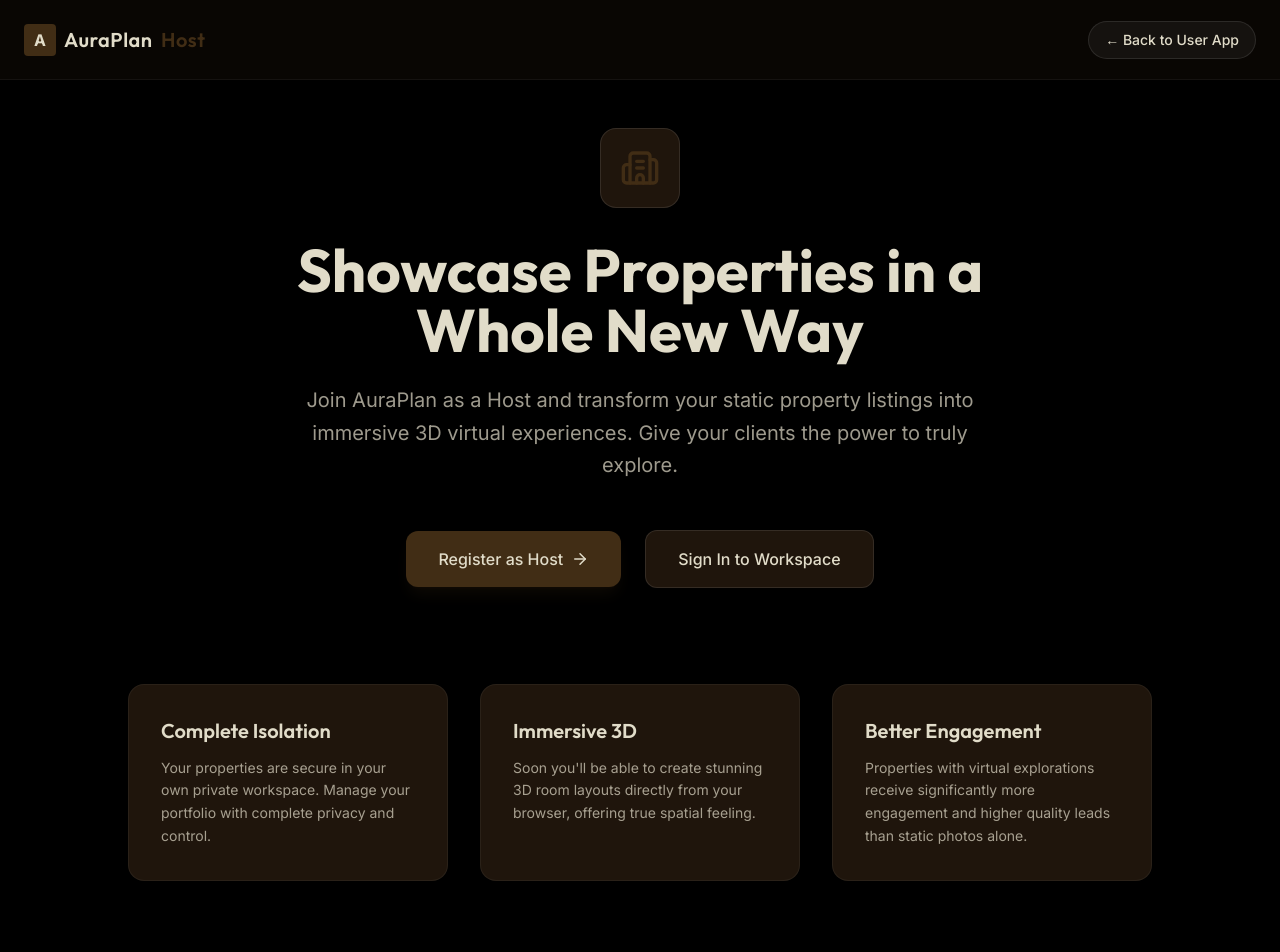
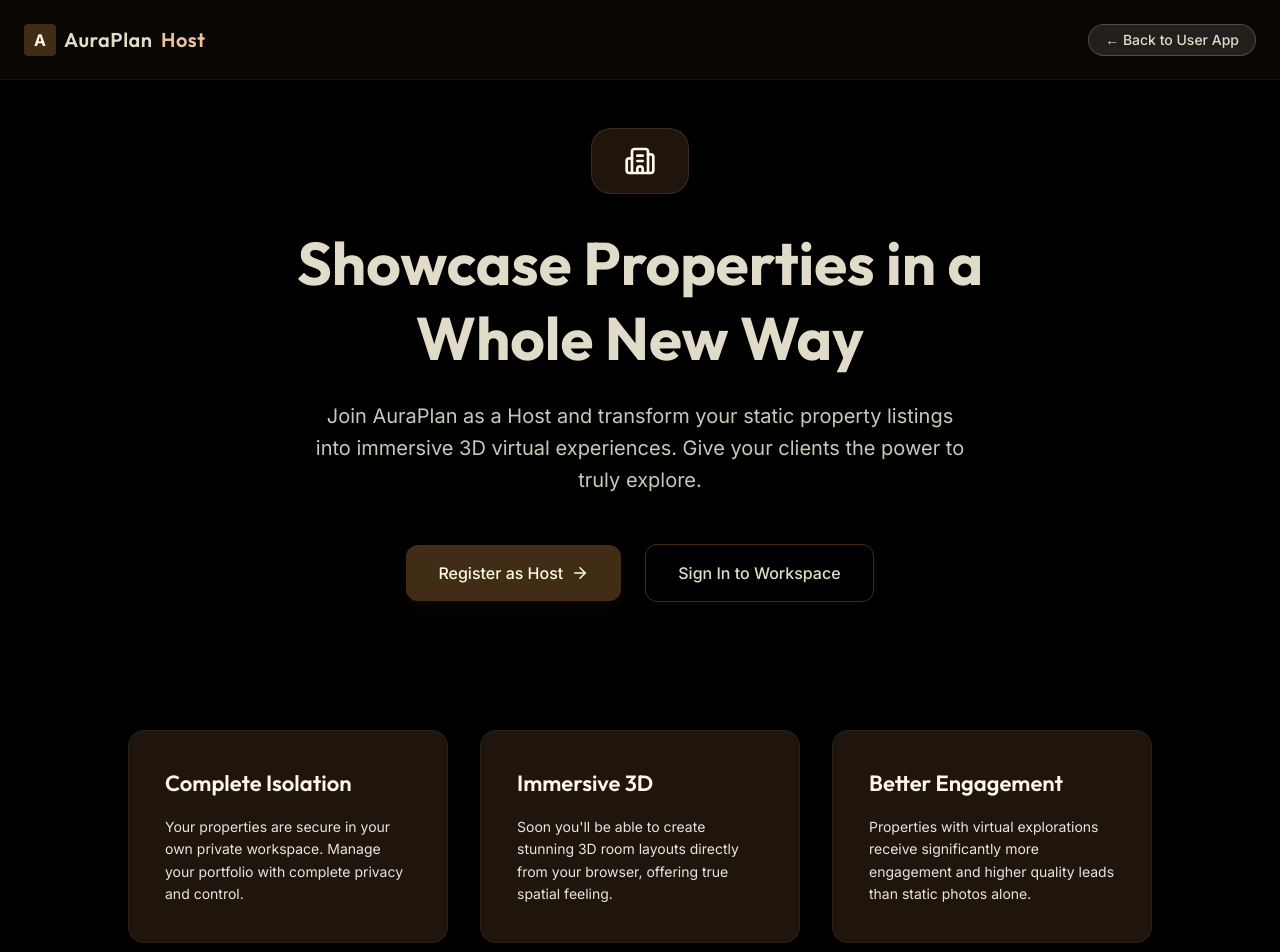
Before and after one commit to sujalvk888/aura-plan, a Next.js app: page /host in a window 1280 px wide. Shown: the top 952 px of the page. Before the commit the page ends 905 px from the top, so only its background shows below. Built offline with nearby package versions, Linux system fonts and the light colour scheme.

Commit message:
Refine Host landing page typography spacing and component alignments

```diff
--- a/src/app/host/page.tsx
+++ b/src/app/host/page.tsx
@@ -11,62 +11,62 @@ export default function HostLandingPage() {
       {/* Host Landing Navbar */}
       <header className="w-full h-20 flex items-center justify-between px-6 border-b border-white/5 bg-surface/30 backdrop-blur-md absolute top-0 left-0 right-0 z-50">
         <div className="flex items-center gap-2">
-          <div className="w-8 h-8 bg-primary rounded flex items-center justify-center font-bold text-foreground">
+          <div className="w-8 h-8 bg-primary rounded flex items-center justify-center font-bold text-[#FFF8E7]">
             A
           </div>
           <span className="text-xl font-heading font-semibold tracking-wide text-foreground">
-            AuraPlan <span className="text-primary ml-1">Host</span>
+            AuraPlan <span className="text-[#E8C39E] ml-1">Host</span>
           </span>
         </div>
-        <Link href="/" className="text-sm font-medium px-4 py-2 bg-white/5 hover:bg-white/10 border border-white/10 rounded-full text-foreground transition-all flex items-center gap-2">
+        <Link href="/" className="text-sm font-medium px-4 py-2 leading-none bg-white/10 hover:bg-white/20 border border-white/20 rounded-full text-foreground transition-all flex items-center gap-2">
           ← Back to User App
         </Link>
       </header>
 
       {/* Main Content */}
-      <div className="flex-1 flex flex-col items-center justify-center p-6 pt-32">
+      <div className="flex-1 flex flex-col items-center justify-center px-6 md:px-16 pt-32 pb-24">
         <div className="max-w-3xl w-full text-center">
-          <div className="inline-flex items-center justify-center w-20 h-20 rounded-2xl bg-surface border border-white/10 shadow-2xl mb-8">
-            <Building2 size={40} className="text-primary" />
+          <div className="inline-flex items-center justify-center px-8 py-4 rounded-[20px] bg-surface border border-white/10 shadow-2xl mb-8">
+            <Building2 size={32} className="text-[#FFF8E7]" />
         </div>
 
-        <h1 className="text-5xl md:text-6xl font-heading font-bold text-foreground mb-6">
+        <h1 className="text-5xl md:text-6xl font-heading font-bold text-foreground mb-6 leading-tight">
           Showcase Properties in a Whole New Way
         </h1>
 
-        <p className="text-xl text-foreground-muted mb-12 max-w-2xl mx-auto leading-relaxed">
+        <p className="text-xl text-[#FFF8E7]/80 mb-12 max-w-[650px] mx-auto leading-[1.6]">
           Join AuraPlan as a Host and transform your static property listings into immersive 3D virtual experiences. Give your clients the power to truly explore.
         </p>
 
         <div className="flex flex-col sm:flex-row items-center justify-center gap-6">
           <Link
             href="/host/register"
-            className="w-full sm:w-auto flex items-center justify-center gap-2 bg-primary hover:bg-primary-hover text-foreground px-8 py-4 rounded-xl font-medium transition-all shadow-lg shadow-primary/20"
+            className="w-full sm:w-auto flex items-center justify-center gap-2 bg-primary hover:bg-primary-hover text-[#FFF8E7] px-8 py-4 rounded-[12px] font-medium transition-all shadow-lg shadow-primary/20"
           >
             Register as Host <ArrowRight size={18} />
           </Link>
 
           <Link
             href="/host/login"
-            className="w-full sm:w-auto flex items-center justify-center gap-2 bg-surface hover:bg-surface/80 border border-white/10 text-foreground px-8 py-4 rounded-xl font-medium transition-all"
+            className="w-full sm:w-auto flex items-center justify-center gap-2 bg-transparent hover:bg-primary/10 border border-primary text-foreground px-8 py-4 rounded-[12px] font-medium transition-all box-border"
           >
             Sign In to Workspace
           </Link>
         </div>
       </div>
 
-      <div className="mt-24 max-w-5xl w-full grid grid-cols-1 md:grid-cols-3 gap-8 text-left">
-        <div className="p-8 rounded-2xl bg-surface border border-white/5">
-          <h3 className="text-xl font-heading font-semibold text-foreground mb-3">Complete Isolation</h3>
-          <p className="text-foreground-muted text-sm leading-relaxed">Your properties are secure in your own private workspace. Manage your portfolio with complete privacy and control.</p>
+      <div className="mt-32 max-w-5xl w-full grid grid-cols-1 md:grid-cols-3 gap-8 text-left items-stretch">
+        <div className="p-[36px] rounded-2xl bg-surface border border-white/5 flex flex-col h-full">
+          <h3 className="text-[22px] font-heading font-semibold text-[#FFF8E7] mb-4">Complete Isolation</h3>
+          <p className="text-[#E8E4DF] text-sm leading-[1.6]">Your properties are secure in your own private workspace. Manage your portfolio with complete privacy and control.</p>
         </div>
-        <div className="p-8 rounded-2xl bg-surface border border-white/5">
-          <h3 className="text-xl font-heading font-semibold text-foreground mb-3">Immersive 3D</h3>
-          <p className="text-foreground-muted text-sm leading-relaxed">Soon you&apos;ll be able to create stunning 3D room layouts directly from your browser, offering true spatial feeling.</p>
+        <div className="p-[36px] rounded-2xl bg-surface border border-white/5 flex flex-col h-full">
+          <h3 className="text-[22px] font-heading font-semibold text-[#FFF8E7] mb-4">Immersive 3D</h3>
+          <p className="text-[#E8E4DF] text-sm leading-[1.6]">Soon you&apos;ll be able to create stunning 3D room layouts directly from your browser, offering true spatial feeling.</p>
         </div>
-        <div className="p-8 rounded-2xl bg-surface border border-white/5">
-          <h3 className="text-xl font-heading font-semibold text-foreground mb-3">Better Engagement</h3>
-          <p className="text-foreground-muted text-sm leading-relaxed">Properties with virtual explorations receive significantly more engagement and higher quality leads than static photos alone.</p>
+        <div className="p-[36px] rounded-2xl bg-surface border border-white/5 flex flex-col h-full">
+          <h3 className="text-[22px] font-heading font-semibold text-[#FFF8E7] mb-4">Better Engagement</h3>
+          <p className="text-[#E8E4DF] text-sm leading-[1.6]">Properties with virtual explorations receive significantly more engagement and higher quality leads than static photos alone.</p>
         </div>
       </div>
       </div>
```
